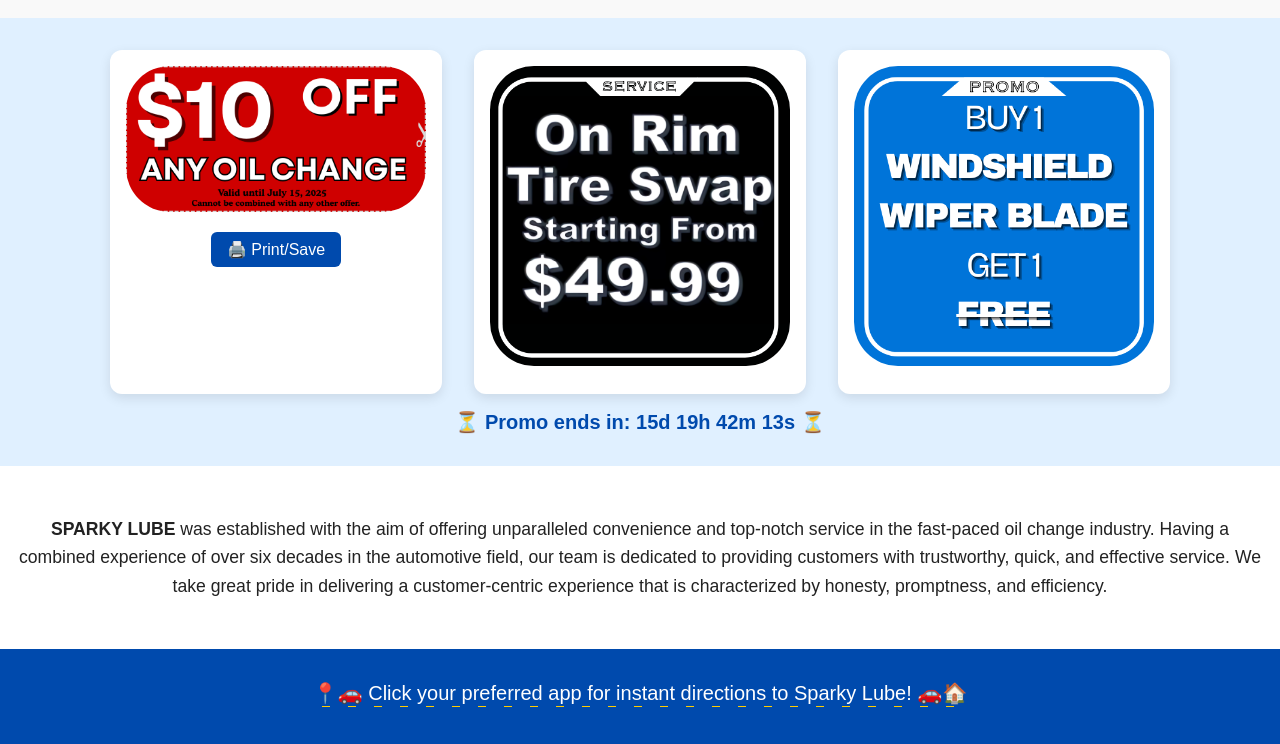
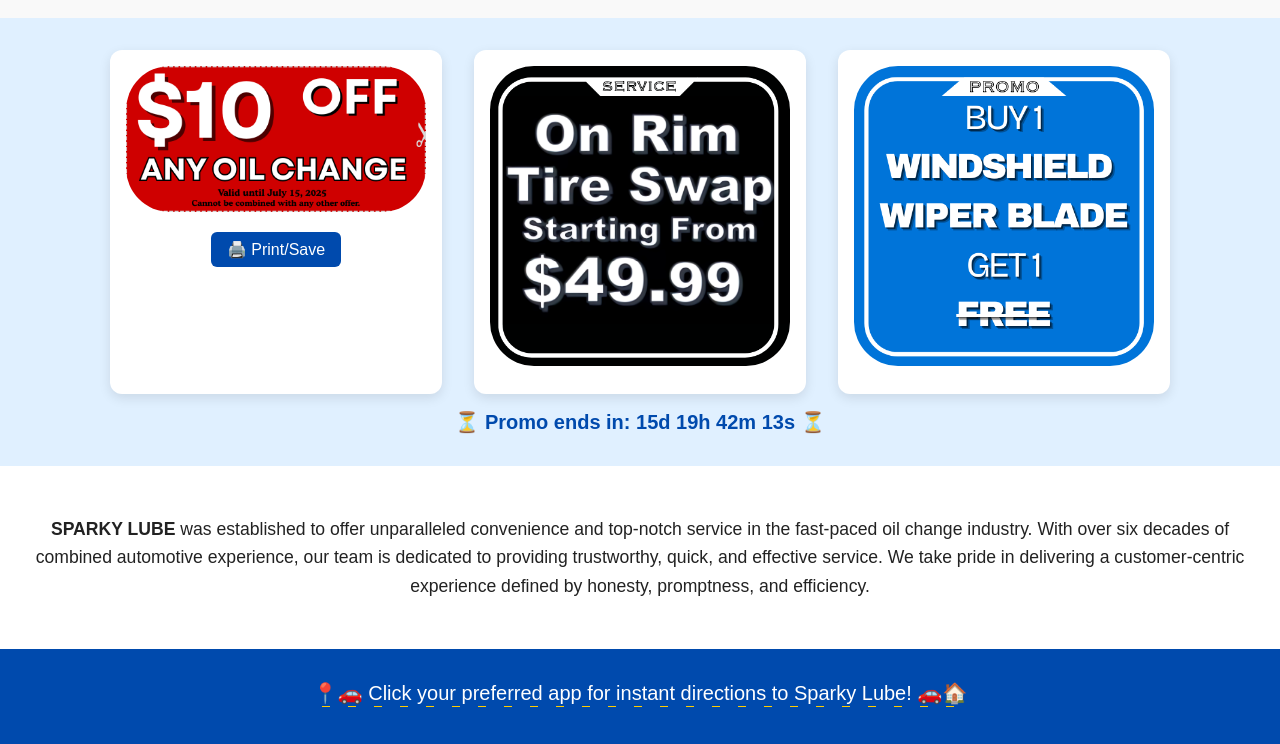
Before and after one commit to alexstirpe/sparkylube, a plain HTML site: page index.html in a window 1280 px wide. Shown: the part 366-1110 px from the top of the page. Drawn offline with Linux system fonts and the light colour scheme.

Commit message:
Optimizing line breaks

```diff
--- a/index.html
+++ b/index.html
@@ -76,8 +76,7 @@
   <!-- Business Description -->
   <section class="business-desc">
     <p>
-      <strong>SPARKY LUBE</strong> was established with the aim of offering unparalleled convenience and top-notch service in the fast-paced oil change industry. Having a combined experience of over six decades in the automotive field, our team is dedicated to providing customers with trustworthy, quick, and effective service. We take great pride in delivering a customer-centric experience that is characterized by honesty, promptness, and efficiency.
-    </p>
+      <strong>SPARKY LUBE</strong> was established to offer unparalleled convenience and top-notch service in the fast-paced oil change industry. With over six decades of combined automotive experience, our team is dedicated to providing trustworthy, quick, and effective service. We take pride in delivering a customer-centric experience defined by honesty, promptness, and efficiency.    </p>
   </section>
 
   <!-- Map & Directions Section -->
```
